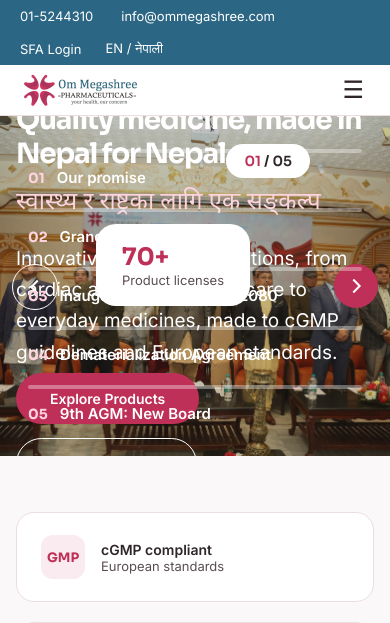
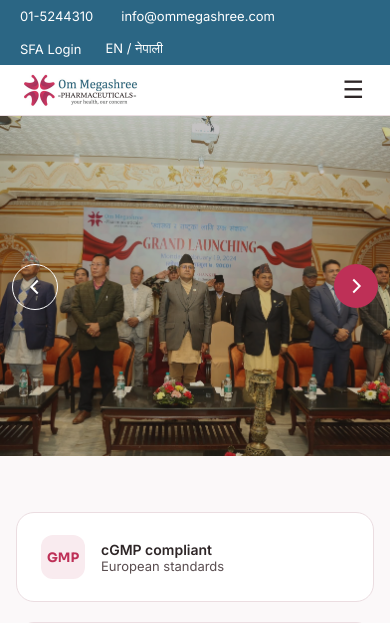
Before and after one commit to saileshkandel10/ommegashreefrontendwebsite, a Laravel app: page / in a window 390 px wide. Shown: the top 623 px of the page. Run offline with Laravel 12, Linux system fonts and the light colour scheme; style sheets or scripts are compiled from the project's sources.

Commit message:
Hide hero text on mobile, show only image slider

```diff
--- a/resources/views/home.blade.php
+++ b/resources/views/home.blade.php
@@ -13,8 +13,8 @@
 <div style="flex:none;width:20%;position:relative;background:url('/images/slider/5.jpg') center center/cover no-repeat"></div>
 </div>
 <div style="position:absolute;inset:0;background:rgba(46,38,39,.28)"></div>
-<div style="position:absolute;top:28px;right:80px;background:#fff;border-radius:999px;padding:8px 18px;font-family:Sora;font-weight:600;font-size:14px;color:#2E2627"><span id="slide-num" style="color:#BE3057">01</span> / 05</div>
-<div style="position:relative;height:100%;padding:0 140px 120px;display:flex;flex-direction:column;justify-content:center;box-sizing:border-box;max-width:960px;z-index:10">
+<div style="position:absolute;top:28px;right:80px;background:#fff;border-radius:999px;padding:8px 18px;font-family:Sora;font-weight:600;font-size:14px;color:#2E2627" class="hero-counter"><span id="slide-num" style="color:#BE3057">01</span> / 05</div>
+<div class="hero-text-content" style="position:relative;height:100%;padding:0 140px 120px;display:flex;flex-direction:column;justify-content:center;box-sizing:border-box;max-width:960px;z-index:10">
 <div style="display:inline-flex;align-self:flex-start;background:#fff;border-radius:999px;padding:9px 18px;font-size:13px;font-weight:600;color:#BE3057;letter-spacing:.3px">Nepal's 1st IPO-listed pharmaceuticals company</div>
 <h1 style="font-family:Sora;font-size:64px;line-height:1.08;margin:26px 0 16px;color:#fff;letter-spacing:-1.2px">Quality medicine, made in Nepal for Nepal.</h1>
 <div style="font-family:'Noto Sans Devanagari';font-weight:500;font-size:24px;color:#FFD3DE;margin-bottom:18px;min-height:38px">स्वास्थ्य र राष्ट्रका लागि एक सङ्कल्प</div>
@@ -23,8 +23,8 @@
 </div>
 <a href="#" id="slide-prev" aria-label="Previous slide" style="position:absolute;left:28px;top:50%;margin-top:-28px;width:56px;height:56px;border:1.5px solid #fff;color:#fff;border-radius:50%;display:flex;align-items:center;justify-content:center;z-index:10"><svg width="22" height="22" viewBox="0 0 24 24" fill="none" stroke="currentColor" stroke-width="2.2" aria-hidden="true"><path d="M15 5l-7 7 7 7"></path></svg></a>
 <a href="#" id="slide-next" aria-label="Next slide" style="position:absolute;right:28px;top:50%;margin-top:-28px;width:56px;height:56px;background:#BE3057;color:#fff;border-radius:50%;display:flex;align-items:center;justify-content:center;z-index:10"><svg width="22" height="22" viewBox="0 0 24 24" fill="none" stroke="currentColor" stroke-width="2.2" aria-hidden="true"><path d="M9 5l7 7-7 7"></path></svg></a>
-<div style="position:absolute;right:140px;bottom:150px;background:#fff;border-radius:20px;padding:18px 26px;z-index:10"><div style="font-family:Sora;font-weight:700;font-size:32px;color:#BE3057">70+</div><div style="font-size:13px;color:#5A4E50">Product licenses</div></div>
-<div style="position:absolute;left:0;right:0;bottom:0;padding:0 80px 32px;display:grid;grid-template-columns:repeat(5,minmax(0,1fr));gap:20px;z-index:10">
+<div class="hero-stats" style="position:absolute;right:140px;bottom:150px;background:#fff;border-radius:20px;padding:18px 26px;z-index:10"><div style="font-family:Sora;font-weight:700;font-size:32px;color:#BE3057">70+</div><div style="font-size:13px;color:#5A4E50">Product licenses</div></div>
+<div class="hero-dots" style="position:absolute;left:0;right:0;bottom:0;padding:0 80px 32px;display:grid;grid-template-columns:repeat(5,minmax(0,1fr));gap:20px;z-index:10">
 <div class="slide-dot active" data-index="0"><div style="height:4px;border-radius:4px;background:rgba(255,255,255,.35);overflow:hidden"><div class="bar on" style="background:#fff;width:100%"></div></div><div style="display:flex;gap:12px;align-items:baseline;margin-top:14px"><span style="font-family:Sora;font-weight:700;font-size:14px;color:#FFD3DE">01</span><span style="font-size:15px;font-weight:600;line-height:1.4;color:#fff">Our promise</span></div></div>
 <div class="slide-dot" data-index="1"><div style="height:4px;border-radius:4px;background:rgba(255,255,255,.35);overflow:hidden"><div class="bar" style="background:#fff"></div></div><div style="display:flex;gap:12px;align-items:baseline;margin-top:14px"><span style="font-family:Sora;font-weight:700;font-size:14px;color:#FFD3DE">02</span><span style="font-size:15px;font-weight:600;line-height:1.4;color:#fff">Grand Opening</span></div></div>
 <div class="slide-dot" data-index="2"><div style="height:4px;border-radius:4px;background:rgba(255,255,255,.35);overflow:hidden"><div class="bar" style="background:#fff"></div></div><div style="display:flex;gap:12px;align-items:baseline;margin-top:14px"><span style="font-family:Sora;font-weight:700;font-size:14px;color:#FFD3DE">03</span><span style="font-size:15px;font-weight:600;line-height:1.4;color:#fff">Inauguration, 7th Falgun 2080</span></div></div>
@@ -183,6 +183,8 @@
     [style*="flex:1 1 240px"],[style*="flex:1 1 480px"],[style*="flex:1 1 440px"],[style*="flex:1 1 520px"],[style*="flex:1 1 380px"],[style*="flex:1 1 360px"],[style*="flex:1.4 1 520px"]{flex:1 1 100%!important}
     /* hero bottom dots text size */
     [style*="font-family:Sora;font-weight:700;font-size:32px;color:#BE3057"]{font-size:24px!important}
+    /* mobile: hide writing, show only image slider */
+    .hero-counter,.hero-text-content,.hero-stats,.hero-dots{display:none!important}
   }
   @media (max-width:480px){
     h1{font-size:28px!important}
@@ -199,6 +201,8 @@
     [style*="height:420px"],[style*="height:440px"],[style*="height:260px"],[style*="height:280px"],[style*="height:340px"],[style*="height:220px"],[style*="height:200px"],[style*="height:300px"],[style*="height:142px"]{height:auto!important;max-height:200px!important}
     [style*="grid-template-columns:repeat(2,minmax(0,1fr))"][style*="gap:16px"]{grid-template-columns:1fr!important}
     [style*="margin:0 80px 88px"][style*="background:#BE3057"]{padding:32px 16px!important}
+    /* mobile: hide writing, show only image slider */
+    .hero-counter,.hero-text-content,.hero-stats,.hero-dots{display:none!important}
   }
 </style>
 <script>
```
